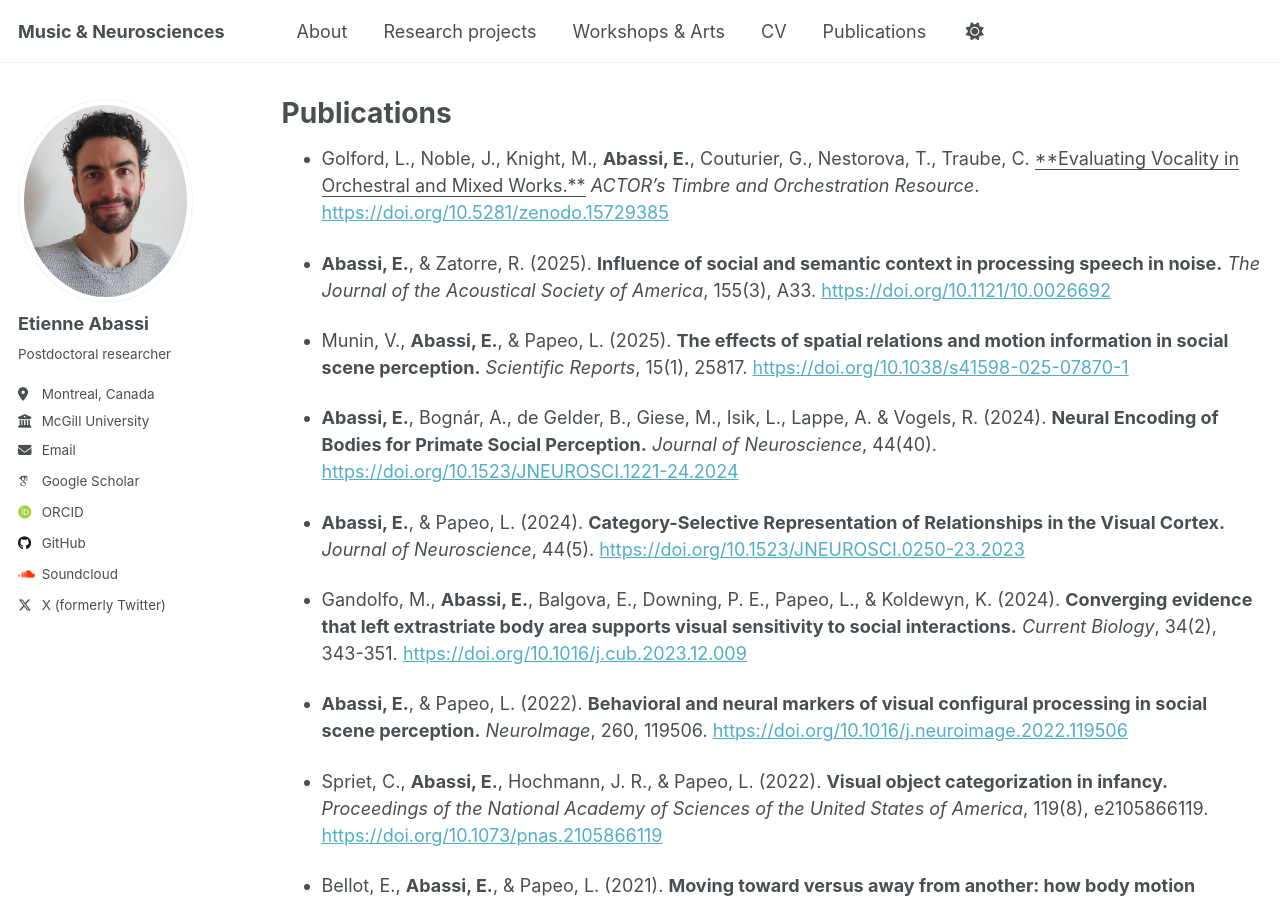
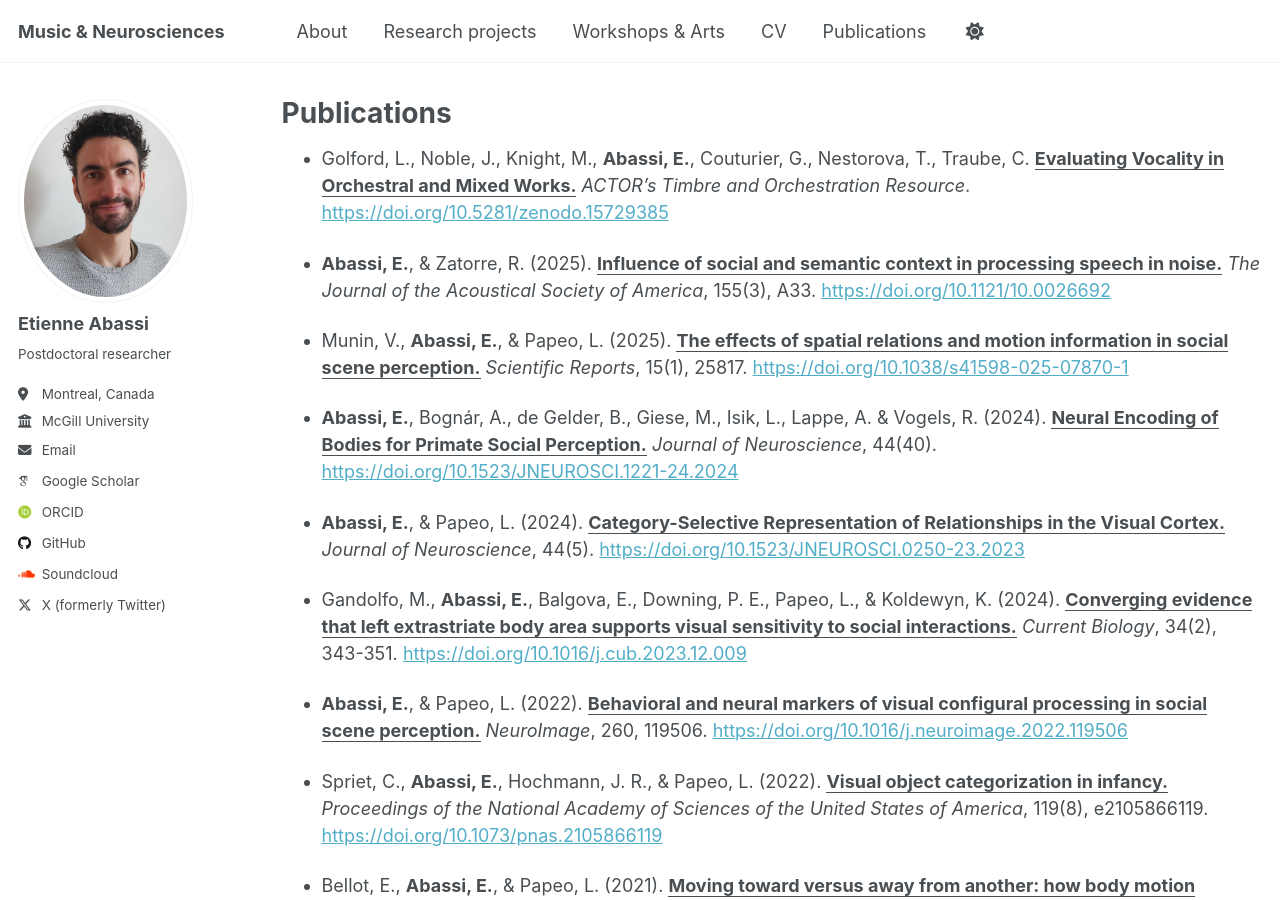
Before and after one commit to etienneabassi/etienneabassi.github.io, a Jekyll site: the page built from _pages/publications.md, in a window 1280 px wide and 900 px high. Built offline with Jekyll 4.4.1, drawn with Linux system fonts in a browser that asks for light colours; some web fonts are replaced.

```diff
--- a/_pages/publications.md
+++ b/_pages/publications.md
@@ -5,26 +5,26 @@ permalink: /publications/
 author_profile: true
 ---
 
-- Golford, L., Noble, J., Knight, M., **Abassi, E.**, Couturier, G., Nestorova, T., Traube, C. <u>**Evaluating Vocality in Orchestral and Mixed Works.**</u> *ACTOR's Timbre and Orchestration Resource*. [https://doi.org/10.5281/zenodo.15729385](https://doi.org/10.5281/zenodo.15729385)
+- Golford, L., Noble, J., Knight, M., **Abassi, E.**, Couturier, G., Nestorova, T., Traube, C. **<u>Evaluating Vocality in Orchestral and Mixed Works.</u>** *ACTOR's Timbre and Orchestration Resource*. [https://doi.org/10.5281/zenodo.15729385](https://doi.org/10.5281/zenodo.15729385)
 
-- **Abassi, E.**, & Zatorre, R. (2025). **Influence of social and semantic context in processing speech in noise.** *The Journal of the Acoustical Society of America*, 155(3), A33. [https://doi.org/10.1121/10.0026692](https://doi.org/10.1121/10.0026692)
+- **Abassi, E.**, & Zatorre, R. (2025). **<u>Influence of social and semantic context in processing speech in noise.</u>** *The Journal of the Acoustical Society of America*, 155(3), A33. [https://doi.org/10.1121/10.0026692](https://doi.org/10.1121/10.0026692)
 
-- Munin, V., **Abassi, E.**, & Papeo, L. (2025). **The effects of spatial relations and motion information in social scene perception.** *Scientific Reports*, 15(1), 25817. [https://doi.org/10.1038/s41598-025-07870-1](https://doi.org/10.1038/s41598-025-07870-1)
+- Munin, V., **Abassi, E.**, & Papeo, L. (2025). **<u>The effects of spatial relations and motion information in social scene perception.</u>** *Scientific Reports*, 15(1), 25817. [https://doi.org/10.1038/s41598-025-07870-1](https://doi.org/10.1038/s41598-025-07870-1)
 
-- **Abassi, E.**, Bognár, A., de Gelder, B., Giese, M., Isik, L., Lappe, A. & Vogels, R. (2024). **Neural Encoding of Bodies for Primate Social Perception.** *Journal of Neuroscience*, 44(40). [https://doi.org/10.1523/JNEUROSCI.1221-24.2024](https://doi.org/10.1523/JNEUROSCI.1221-24.2024)
+- **Abassi, E.**, Bognár, A., de Gelder, B., Giese, M., Isik, L., Lappe, A. & Vogels, R. (2024). **<u>Neural Encoding of Bodies for Primate Social Perception.</u>** *Journal of Neuroscience*, 44(40). [https://doi.org/10.1523/JNEUROSCI.1221-24.2024](https://doi.org/10.1523/JNEUROSCI.1221-24.2024)
 
-- **Abassi, E.**, & Papeo, L. (2024). **Category-Selective Representation of Relationships in the Visual Cortex.** *Journal of Neuroscience*, 44(5). [https://doi.org/10.1523/JNEUROSCI.0250-23.2023](https://doi.org/10.1523/JNEUROSCI.0250-23.2023)
+- **Abassi, E.**, & Papeo, L. (2024). **<u>Category-Selective Representation of Relationships in the Visual Cortex.</u>** *Journal of Neuroscience*, 44(5). [https://doi.org/10.1523/JNEUROSCI.0250-23.2023](https://doi.org/10.1523/JNEUROSCI.0250-23.2023)
 
-- Gandolfo, M., **Abassi, E.**, Balgova, E., Downing, P. E., Papeo, L., & Koldewyn, K. (2024). **Converging evidence that left extrastriate body area supports visual sensitivity to social interactions.** *Current Biology*, 34(2), 343-351. [https://doi.org/10.1016/j.cub.2023.12.009](https://doi.org/10.1016/j.cub.2023.12.009)
+- Gandolfo, M., **Abassi, E.**, Balgova, E., Downing, P. E., Papeo, L., & Koldewyn, K. (2024). **<u>Converging evidence that left extrastriate body area supports visual sensitivity to social interactions.</u>** *Current Biology*, 34(2), 343-351. [https://doi.org/10.1016/j.cub.2023.12.009](https://doi.org/10.1016/j.cub.2023.12.009)
 
-- **Abassi, E.**, & Papeo, L. (2022). **Behavioral and neural markers of visual configural processing in social scene perception.** *NeuroImage*, 260, 119506. [https://doi.org/10.1016/j.neuroimage.2022.119506](https://doi.org/10.1016/j.neuroimage.2022.119506)
+- **Abassi, E.**, & Papeo, L. (2022). **<u>Behavioral and neural markers of visual configural processing in social scene perception.</u>** *NeuroImage*, 260, 119506. [https://doi.org/10.1016/j.neuroimage.2022.119506](https://doi.org/10.1016/j.neuroimage.2022.119506)
 
-- Spriet, C., **Abassi, E.**, Hochmann, J. R., & Papeo, L. (2022). **Visual object categorization in infancy.** *Proceedings of the National Academy of Sciences of the United States of America*, 119(8), e2105866119. [https://doi.org/10.1073/pnas.2105866119](https://doi.org/10.1073/pnas.2105866119)
+- Spriet, C., **Abassi, E.**, Hochmann, J. R., & Papeo, L. (2022). **<u>Visual object categorization in infancy.</u>** *Proceedings of the National Academy of Sciences of the United States of America*, 119(8), e2105866119. [https://doi.org/10.1073/pnas.2105866119](https://doi.org/10.1073/pnas.2105866119)
 
-- Bellot, E., **Abassi, E.**, & Papeo, L. (2021). **Moving toward versus away from another: how body motion direction changes the representation of bodies and actions in the visual cortex.** *Cerebral Cortex*, 31(5), 2670-2685. [https://doi.org/10.1093/cercor/bhaa382](https://doi.org/10.1093/cercor/bhaa382)
+- Bellot, E., **Abassi, E.**, & Papeo, L. (2021). **<u>Moving toward versus away from another: how body motion direction changes the representation of bodies and actions in the visual cortex.</u>** *Cerebral Cortex*, 31(5), 2670-2685. [https://doi.org/10.1093/cercor/bhaa382](https://doi.org/10.1093/cercor/bhaa382)
 
-- **Abassi, E.**, & Papeo, L. (2020). **The representation of two-body shapes in the human visual cortex.** *Journal of Neuroscience*, 40(4), 852-863. [https://doi.org/10.1523/JNEUROSCI.1378-19.2019](https://doi.org/10.1523/JNEUROSCI.1378-19.2019)
+- **Abassi, E.**, & Papeo, L. (2020). **<u>The representation of two-body shapes in the human visual cortex.</u>** *Journal of Neuroscience*, 40(4), 852-863. [https://doi.org/10.1523/JNEUROSCI.1378-19.2019](https://doi.org/10.1523/JNEUROSCI.1378-19.2019)
 
-- Papeo, L., & **Abassi, E.** (2019). **Seeing social events: The visual specialization for dyadic human–human interactions.** *Journal of Experimental Psychology: Human Perception and Performance*, 45(7), 877. [https://doi.org/10.1037/xhp0000646](https://doi.org/10.1037/xhp0000646)
+- Papeo, L., & **Abassi, E.** (2019). **<u>Seeing social events: The visual specialization for dyadic human–human interactions.</u>** *Journal of Experimental Psychology: Human Perception and Performance*, 45(7), 877. [https://doi.org/10.1037/xhp0000646](https://doi.org/10.1037/xhp0000646)
 
-- Vaessen, M. J., **Abassi, E.**, Mancini, M., Camurri, A., & De Gelder, B. (2019). **Computational feature analysis of body movements reveals hierarchical brain organization.** *Cerebral Cortex*, 29(8), 3551-3560. [https://doi.org/10.1093/cercor/bhy228](https://doi.org/10.1093/cercor/bhy228)
+- Vaessen, M. J., **Abassi, E.**, Mancini, M., Camurri, A., & De Gelder, B. (2019). **<u>Computational feature analysis of body movements reveals hierarchical brain organization.</u>** *Cerebral Cortex*, 29(8), 3551-3560. [https://doi.org/10.1093/cercor/bhy228](https://doi.org/10.1093/cercor/bhy228)
```
